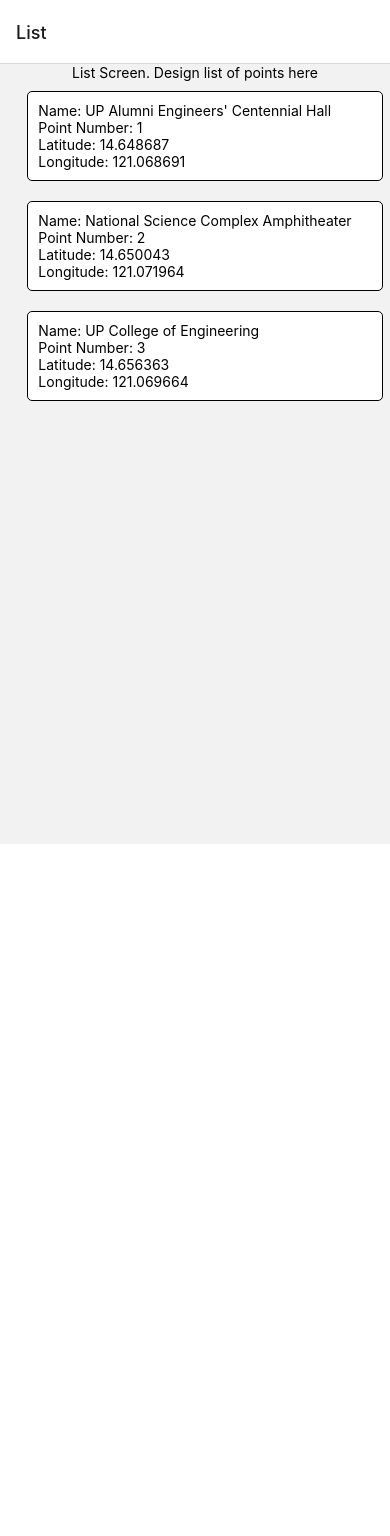
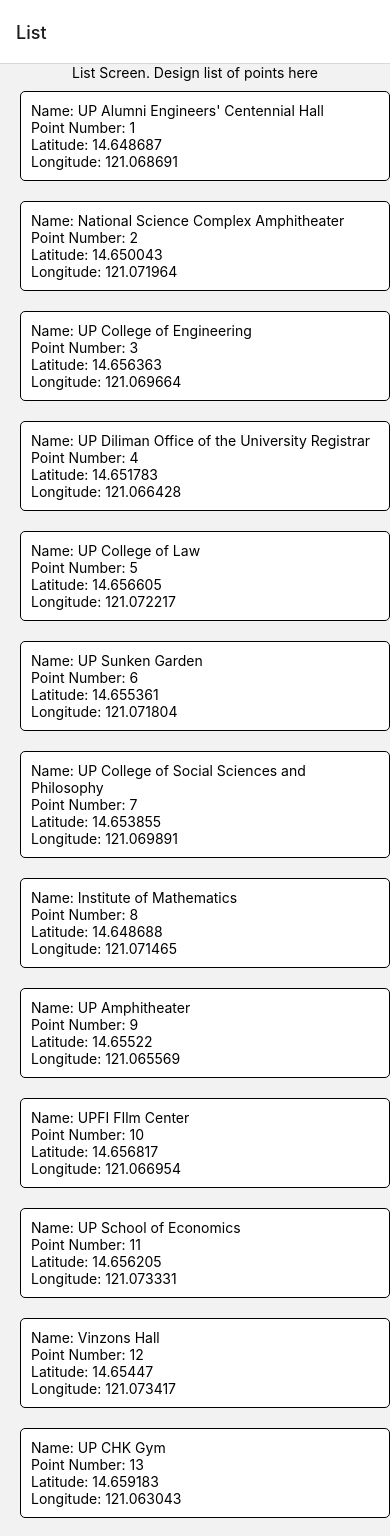
Before and after one commit to yanacueto/GE120_1C_Group3, a React Native app in the folder GE120_1C_Group3/: screen /List in a window 390 px wide. Shown: the top 1536 px of the page. Before the commit the page ends 844 px from the top, so only its background shows below. Built offline with nearby package versions, Linux system fonts and the light colour scheme.

Commit message:
finished encoding data

```diff
--- a/GE120_1C_Group3/screens/List.js
+++ b/GE120_1C_Group3/screens/List.js
@@ -7,8 +7,20 @@ const List = ({ navigation }) => {
   const points = [
     {"pointNumber": 1, "name": "UP Alumni Engineers' Centennial Hall", "address": "P. Velasquez Street, Diliman, Quezon City, 1800 Metro Manila", "latitude": 14.648687, "longitude": 121.068691},
     {"pointNumber": 2, "name": "National Science Complex Amphitheater", "address": "J3XC+WQ7, Diliman, Quezon City, Metro Manila", "latitude": 14.650043, "longitude": 121.071964},
-    {"pointNumber": 3, "name": "UP College of Engineering", "address": "Melchor Hall, Roces St, Diliman, Quezon City, 1101 Metro Manila", "latitude": 14.656363, "longitude": 121.069664}
-]
+    {"pointNumber": 3, "name": "UP College of Engineering", "address": "Melchor Hall, Roces St, Diliman, Quezon City, 1101 Metro Manila", "latitude": 14.656363, "longitude": 121.069664},
+    {"pointNumber": 4, "name": "UP Diliman Office of the University Registrar", "address": "M328+JHM, T.H. Pardo de Tavera St, Diliman, Quezon City, Metro Manila", "latitude": 14.651783, "longitude": 121.066428},
+    {"pointNumber": 5, "name": "UP College of Law", "address": "M34C+HVH, Osmeña Avenue, Diliman, Quezon City, Metro Manila", "latitude": 14.656605, "longitude": 121.072217},
+    {"pointNumber": 6, "name": "UP Sunken Garden", "address": "M34C+3PQ, Roxas Ave, Diliman, Quezon City, Metro Manila", "latitude": 14.655361, "longitude": 121.071804},
+    {"pointNumber": 7, "name": "UP College of Social Sciences and Philosophy", "address": "Pavillion 1, 18 Roxas Ave, Diliman, Quezon City, Metro Manila", "latitude": 14.653855, "longitude": 121.069891},
+    {"pointNumber": 8, "name": "Institute of Mathematics", "address": "J3XC+9F4, C.P. Garcia Ave, Diliman, Quezon City, 1101 Metro Manila", "latitude": 14.648688, "longitude": 121.071465},
+    {"pointNumber": 9, "name": "UP Amphitheater", "address": "Roxas Ave, Diliman, Quezon City, Metro Manila", "latitude": 14.65522, "longitude": 121.065569},
+    {"pointNumber": 10, "name": "UPFI FIlm Center", "address": "M348+JRM, Osmeña Avenue, Diliman, Quezon City, 1101 Metro Manila", "latitude": 14.656817, "longitude": 121.066954},
+    {"pointNumber": 11, "name": "UP School of Economics", "address": "168 Osmeña Avenue, Diliman, Quezon City, Metro Manila", "latitude": 14.656205, "longitude": 121.073331},
+    {"pointNumber": 12, "name": "Vinzons Hall", "address": "M33F+P88, Diliman, Quezon City, Metro Manila", "latitude": 14.65447, "longitude": 121.073417},
+    {"pointNumber": 13, "name": "UP CHK Gym", "address": "Diliman, Quezon City, Metro Manila", "latitude": 14.659183, "longitude": 121.063043},
+    {"pointNumber": 14, "name": "UP College of Education", "address": "M33C+CVV, Roxas Ave, Diliman, Quezon City, Metro Manila", "latitude": 14.653901, "longitude": 121.072158},
+    {"pointNumber": 15, "name": "Lagmay Hall", "address": "M33C+CGP, Africa St, Diliman, Quezon City, Metro Manila", "latitude": 14.653761, "longitude": 121.0713845}
+  ]
 
   const Card = ({ item }) => {
     return (
```
Also changed, not shown: GE120_1C_Group3/screens/Details.js (+24 -0 lines).
